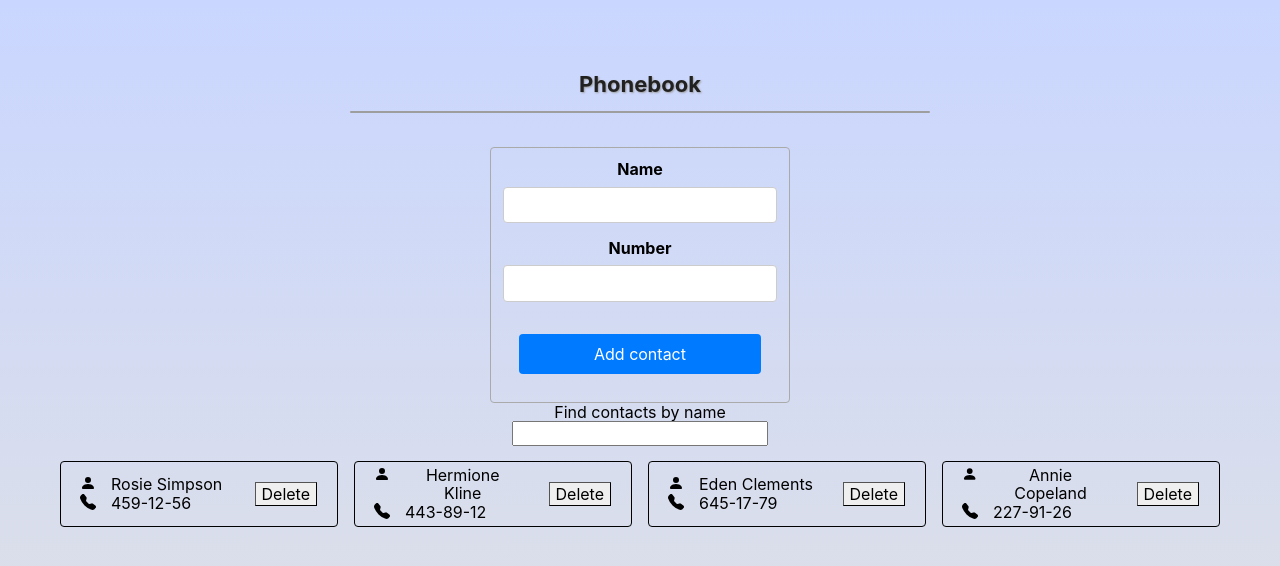
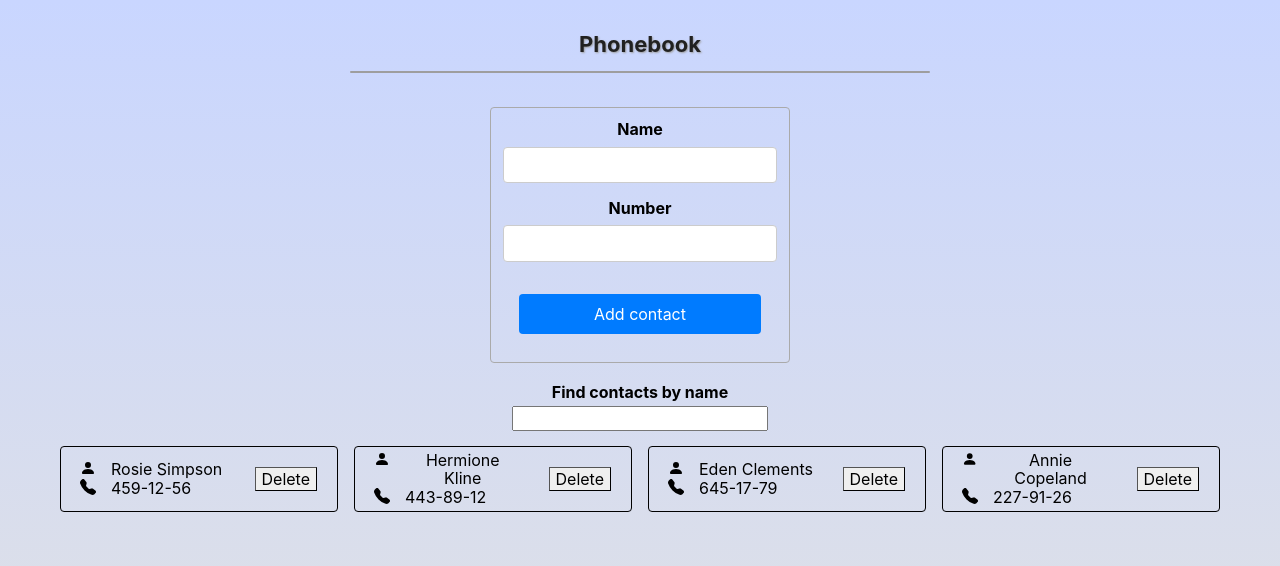
Before and after one commit to Yuriy-Nabasov/goit-react-hw-03, a React (Vite) app: page / in a window 1280 px wide. Shown: the top 566 px of the page. Built offline with nearby package versions, Linux system fonts and the light colour scheme.

Commit message:
homework-done

```diff
--- a/src/components/App/App.jsx
+++ b/src/components/App/App.jsx
@@ -1,4 +1,4 @@
-import { useState } from "react";
+import { useState, useEffect } from "react";
 import Section from "../Section/Section";
 import Container from "../Container/Container";
 import Heading from "../Heading/Heading";
@@ -12,7 +12,12 @@ import { Analytics } from "@vercel/analytics/react";
 import "./App.css";
 
 export default function App() {
-  const [contacts, setContacts] = useState(initialContacts);
+  // const [contacts, setContacts] = useState(initialContacts);
+  const [contacts, setContacts] = useState(() => {
+    const savedData = localStorage.getItem("myContacts");
+    return savedData ? JSON.parse(savedData) : initialContacts;
+  });
+
   const [myFilter, setMyFilter] = useState("");
 
   const addContact = (newContact) => {
@@ -31,6 +36,10 @@ export default function App() {
     contact.name.toLowerCase().includes(myFilter.toLocaleLowerCase())
   );
 
+  useEffect(() => {
+    localStorage.setItem("myContacts", JSON.stringify(contacts));
+  }, [contacts]);
+
   return (
     <Section>
       <Container>
--- a/src/components/ContactForm/ContactForm.jsx
+++ b/src/components/ContactForm/ContactForm.jsx
@@ -9,7 +9,7 @@ const UserSchema = Yup.object().shape({
     .max(50, "Must be 50 characters or less")
     .required("This field is required"),
   number: Yup.string()
-    .matches(/[0-9]{10}/, "Phone number incorrect!")
+    .matches(/[0-9]{7}/, "Phone number incorrect!")
     .required("This field is required"),
 });
 
--- a/src/components/ContactForm/ContactForm.module.css
+++ b/src/components/ContactForm/ContactForm.module.css
@@ -8,6 +8,7 @@
   padding: 12px;
   border: 1px solid #aaa;
   border-radius: 4px;
+  margin-bottom: 20px;
 }
 
 .group {
--- a/src/components/SearchBox/SearchBox.module.css
+++ b/src/components/SearchBox/SearchBox.module.css
@@ -3,5 +3,6 @@
 }
 
 .label {
-  margin: 0;
+  font-weight: bold;
+  margin: 5px;
 }
--- a/src/components/Section/Section.module.css
+++ b/src/components/Section/Section.module.css
@@ -1,3 +1,3 @@
 .section {
-  padding: 40px 0;
+  /* padding: 40px 0; */
 }
```
